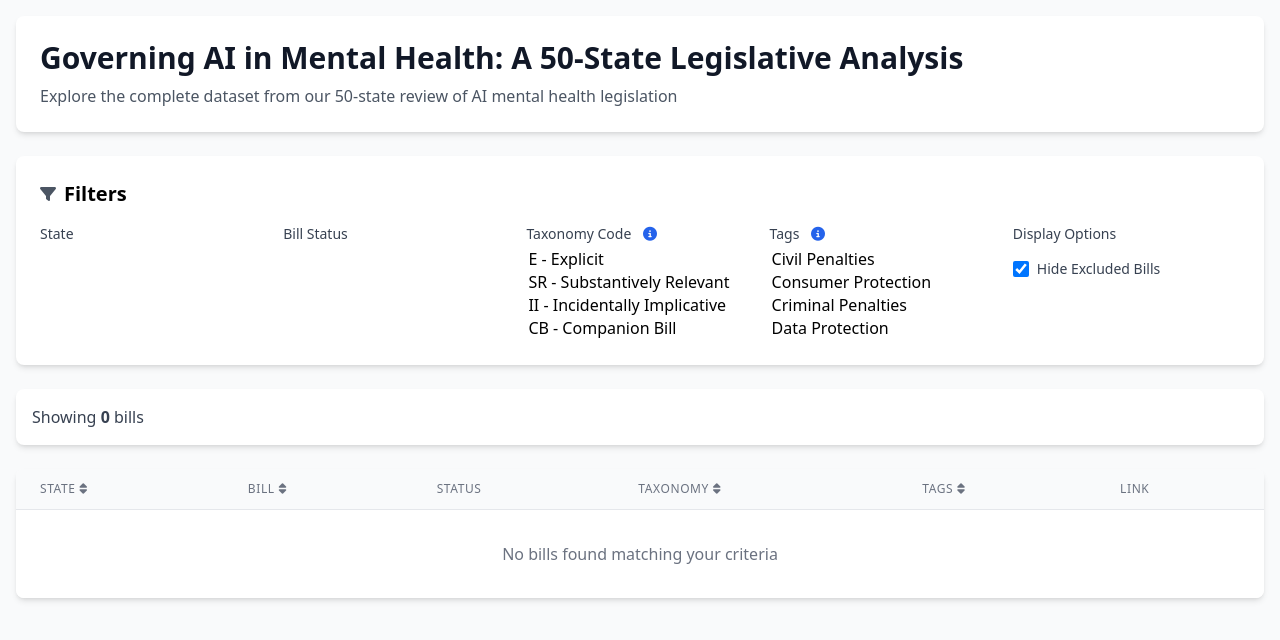
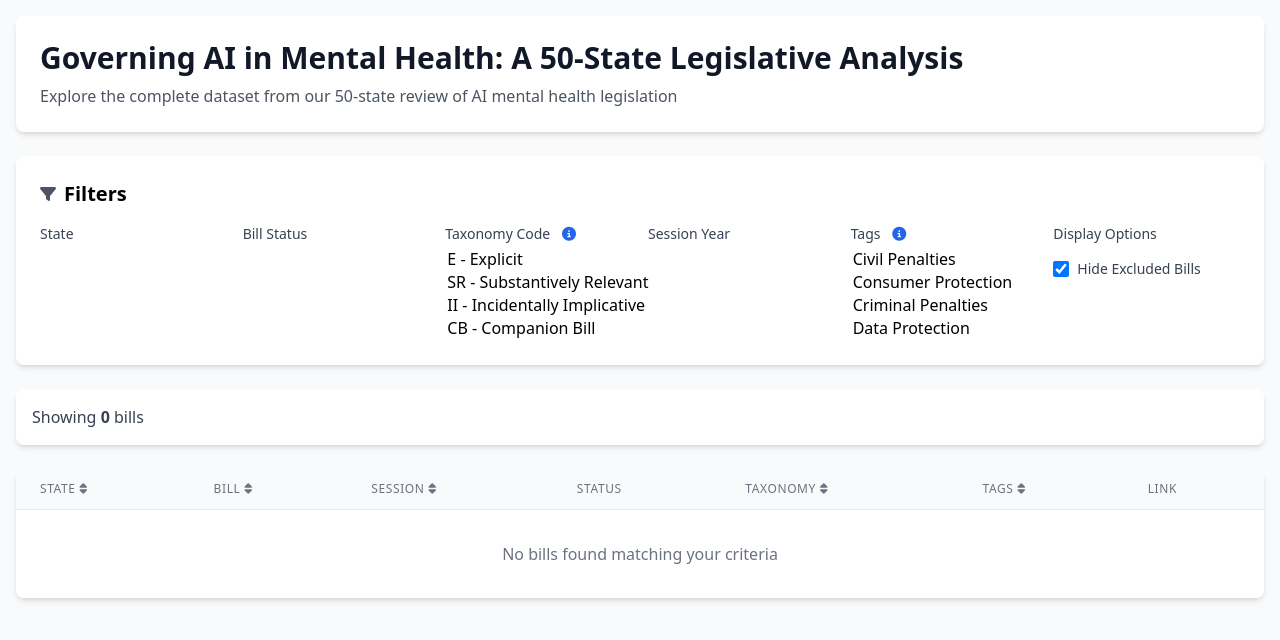
Before and after one commit to MattMatt27/Governing-AI-in-Mental-Health, a Flask app: page / in a window 1280 px wide. Shown: the top 640 px of the page. Run offline with Flask 3, Linux system fonts and the light colour scheme; data that the repository does not hold is empty; some libraries are stand-ins or nearby versions.

Commit message:
feat: Add session to display and filters

```diff
--- a/app.py
+++ b/app.py
@@ -180,6 +180,7 @@ def get_bills():
         states = request.args.getlist('state[]')
         statuses = request.args.getlist('status[]')
         taxonomy_codes = request.args.getlist('taxonomy_code[]')
+        sessions = request.args.getlist('session[]')
         search = request.args.get('search', '')
         hide_excluded = request.args.get('hide_excluded', 'true').lower() == 'true'
 
@@ -209,6 +210,12 @@ def get_bills():
             placeholders = ','.join(['%s'] * len(taxonomy_codes))
             where_conditions.append(f"taxonomy_code IN ({placeholders})")
             params.extend(taxonomy_codes)
+
+        # Handle multiple sessions
+        if sessions:
+            placeholders = ','.join(['%s'] * len(sessions))
+            where_conditions.append(f"session IN ({placeholders})")
+            params.extend(sessions)
 
         if hide_excluded:
             where_conditions.append("taxonomy_code NOT IN ('NR', 'CB')")
@@ -356,6 +363,22 @@ def get_statuses():
         print(f"Error in get_statuses: {e}")
         return jsonify({'error': 'Failed to fetch statuses'}), 500
 
+@app.route('/api/sessions')
+def get_sessions():
+    """Get list of all unique sessions"""
+    try:
+        conn = get_db_connection()
+        cur = conn.cursor()
+        cur.execute("SELECT DISTINCT session FROM bill_data WHERE session IS NOT NULL ORDER BY session")
+        sessions = [row['session'] for row in cur.fetchall()]
+        cur.close()
+        conn.close()
+        return jsonify(sessions)
+
+    except Exception as e:
+        print(f"Error in get_sessions: {e}")
+        return jsonify({'error': 'Failed to fetch sessions'}), 500
+
 @app.route('/health')
 def health_check():
     """Health check endpoint for Railway"""
--- a/static/js/main.js
+++ b/static/js/main.js
@@ -1,11 +1,12 @@
 // Global variables
 let allBills = [];
 let filteredBills = [];
-let stateChoice, taxonomyChoice, tagChoice, statusChoice;
+let stateChoice, taxonomyChoice, tagChoice, statusChoice, sessionChoice;
 let selectedTags = new Set();
 let selectedStates = new Set();
 let selectedStatuses = new Set();
 let selectedTaxonomies = new Set();
+let selectedSessions = new Set();
 let sortField = 'state';
 let sortDirection = 'asc';
 
@@ -14,6 +15,7 @@ document.addEventListener('DOMContentLoaded', function() {
     initializeFilters();
     loadStates();
     loadStatuses();
+    loadSessions();
     loadBills();
     populateDefinitions();
 
@@ -63,6 +65,15 @@ function initializeFilters() {
         itemSelectText: ''
     });
 
+    sessionChoice = new Choices('#sessionFilter', {
+        removeItemButton: true,
+        placeholder: true,
+        placeholderValue: 'Select session years...',
+        searchPlaceholderValue: 'Search years...',
+        shouldSort: false,
+        itemSelectText: ''
+    });
+
     tagChoice = new Choices('#tagFilter', {
         removeItemButton: true,
         placeholder: true,
@@ -85,6 +96,11 @@ function initializeFilters() {
 
     document.getElementById('taxonomyFilter').addEventListener('change', function(e) {
         selectedTaxonomies = new Set(taxonomyChoice.getValue(true));
+        loadBills();
+    });
+
+    document.getElementById('sessionFilter').addEventListener('change', function(e) {
+        selectedSessions = new Set(sessionChoice.getValue(true));
         loadBills();
     });
 
@@ -136,6 +152,27 @@ async function loadStates() {
     }
 }
 
+// Load sessions for multi-select
+async function loadSessions() {
+    try {
+        const response = await fetch('/api/sessions');
+        if (!response.ok) throw new Error('Failed to load sessions');
+
+        const sessions = await response.json();
+
+        sessionChoice.clearStore();
+        const sessionOptions = sessions.map(session => ({
+            value: session.toString(),
+            label: session.toString()
+        }));
+        sessionChoice.setChoices(sessionOptions, 'value', 'label', true);
+
+    } catch (error) {
+        console.error('Error loading sessions:', error);
+        showError('Failed to load sessions');
+    }
+}
+
 // Load bills from API
 async function loadBills() {
     showLoading(true);
@@ -159,6 +196,11 @@ async function loadBills() {
     // Add selected taxonomies
     if (selectedTaxonomies.size > 0) {
         selectedTaxonomies.forEach(taxonomy => params.append('taxonomy_code[]', taxonomy));
+    }
+
+    // Add selected sessions
+    if (selectedSessions.size > 0) {
+        selectedSessions.forEach(session => params.append('session[]', session));
     }
 
     // Hide excluded bills (CB and NR)
@@ -207,7 +249,7 @@ function displayBills() {
     if (sortedBills.length === 0) {
         tbody.innerHTML = `
             <tr>
-                <td colspan="6" class="px-6 py-8 text-center text-gray-500">
+                <td colspan="7" class="px-6 py-8 text-center text-gray-500">
                     No bills found matching your criteria
                 </td>
             </tr>
@@ -228,6 +270,9 @@ function displayBills() {
             </td>
             <td class="px-6 py-4 whitespace-nowrap text-sm text-gray-900">
                 ${escapeHtml(bill.bill)}
+            </td>
+            <td class="px-6 py-4 whitespace-nowrap text-sm text-gray-900">
+                ${escapeHtml(bill.session ? bill.session.toString() : 'N/A')}
             </td>
             <td class="px-6 py-4 whitespace-nowrap text-sm text-gray-900">
                 ${escapeHtml(bill.status || 'N/A')}
@@ -283,6 +328,10 @@ function updateSummary() {
 
     if (selectedTaxonomies.size > 0) {
         filters.push(`Taxonomy: ${Array.from(selectedTaxonomies).join(', ')}`);
+    }
+
+    if (selectedSessions.size > 0) {
+        filters.push(`Session: ${Array.from(selectedSessions).join(', ')}`);
     }
 
     if (selectedTags.size > 0) {
--- a/templates/index.html
+++ b/templates/index.html
@@ -28,7 +28,7 @@
                 <h2 class="text-xl font-semibold">Filters</h2>
             </div>
 
-            <div class="grid grid-cols-1 md:grid-cols-2 lg:grid-cols-5 gap-4">
+            <div class="grid grid-cols-1 md:grid-cols-3 lg:grid-cols-6 gap-4">
                 <!-- Search -->
                 <!-- <div>
                     <label class="block text-sm font-medium text-gray-700 mb-1">Search</label>
@@ -66,6 +66,14 @@
                         <option value="II">II - Incidentally Implicative</option>
                         <option value="CB">CB - Companion Bill</option>
                         <option value="NR">NR - Not Relevant</option>
+                    </select>
+                </div>
+
+                <!-- Session Filter -->
+                <div>
+                    <label class="block text-sm font-medium text-gray-700 mb-1">Session Year</label>
+                    <select id="sessionFilter" multiple>
+                        <!-- Options will be populated by JavaScript -->
                     </select>
                 </div>
 
@@ -115,6 +123,12 @@
                             <th class="px-6 py-3 text-left text-xs font-medium text-gray-500 uppercase tracking-wider cursor-pointer hover:bg-gray-100" onclick="sortTable('bill')">
                                 <div class="flex items-center">
                                     Bill
+                                    <i class="fas fa-sort ml-1"></i>
+                                </div>
+                            </th>
+                            <th class="px-6 py-3 text-left text-xs font-medium text-gray-500 uppercase tracking-wider cursor-pointer hover:bg-gray-100" onclick="sortTable('session')">
+                                <div class="flex items-center">
+                                    Session
                                     <i class="fas fa-sort ml-1"></i>
                                 </div>
                             </th>
```
